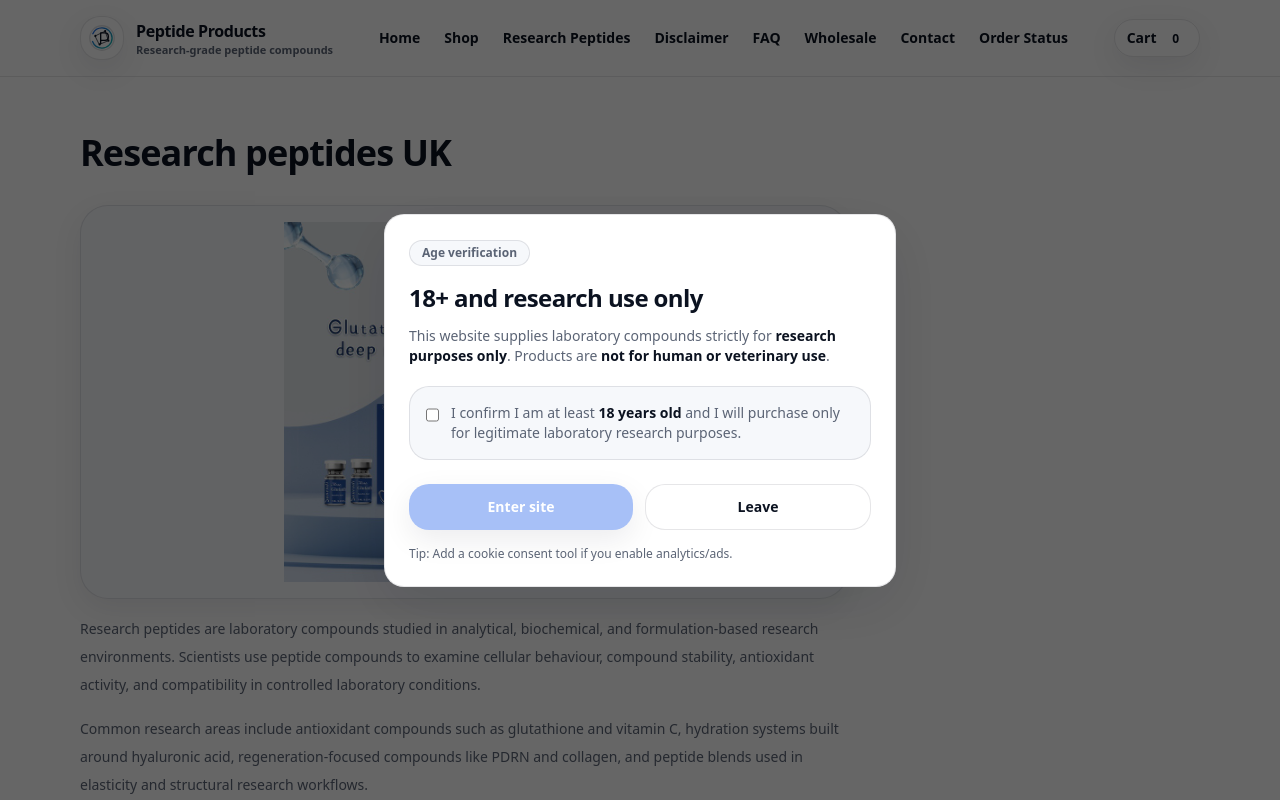
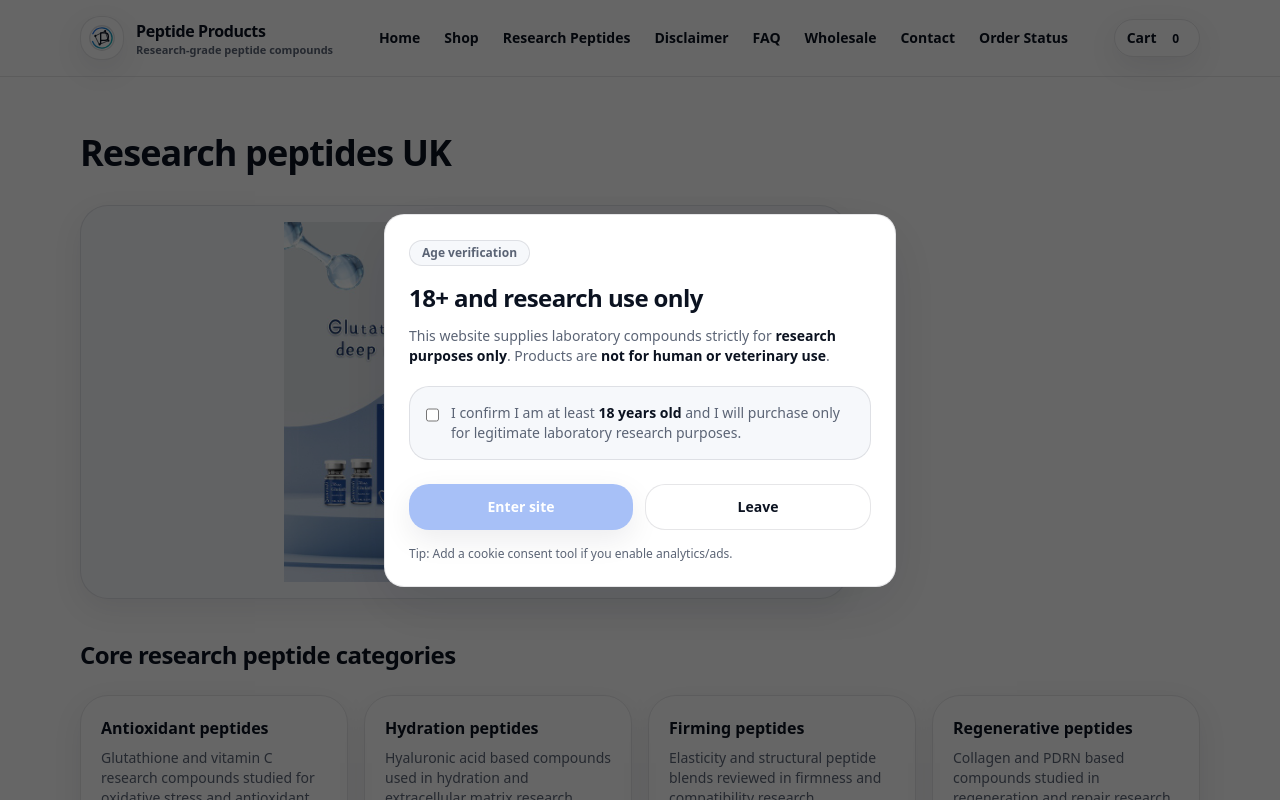
Before and after one commit to readdocs-ai/peptideproducts-store, a Next.js app: page /research-peptides-uk in a window 1280 px wide. Shown: the top 800 px of the page. Built offline with nearby package versions, Linux system fonts and the light colour scheme.

Commit message:
Add structured research peptide category linking

```diff
--- a/src/app/research-peptide-supplier-uk/page.tsx
+++ b/src/app/research-peptide-supplier-uk/page.tsx
@@ -26,6 +26,44 @@ export const metadata: Metadata = {
       "UK research peptide supplier page covering laboratory peptide compounds and direct links to core product lines.",
   },
 };
+
+<section className="mt-10">
+  <h2 className="text-2xl font-extrabold tracking-tight">
+    Core research peptide categories
+  </h2>
+
+  <div className="mt-6 grid gap-4 md:grid-cols-2 xl:grid-cols-4">
+
+    <Link href="/antioxidant-peptides" className="rounded-xl3 border border-line p-5 shadow-soft">
+      <div className="font-extrabold">Antioxidant peptides</div>
+      <p className="text-sm text-muted mt-2">
+        Glutathione and vitamin C research compounds studied for oxidative stress and antioxidant activity.
+      </p>
+    </Link>
+
+    <Link href="/hydration-peptides" className="rounded-xl3 border border-line p-5 shadow-soft">
+      <div className="font-extrabold">Hydration peptides</div>
+      <p className="text-sm text-muted mt-2">
+        Hyaluronic acid based compounds used in hydration and extracellular matrix research.
+      </p>
+    </Link>
+
+    <Link href="/firming-peptides" className="rounded-xl3 border border-line p-5 shadow-soft">
+      <div className="font-extrabold">Firming peptides</div>
+      <p className="text-sm text-muted mt-2">
+        Elasticity and structural peptide blends reviewed in firmness and compatibility research.
+      </p>
+    </Link>
+
+    <Link href="/regenerative-peptides" className="rounded-xl3 border border-line p-5 shadow-soft">
+      <div className="font-extrabold">Regenerative peptides</div>
+      <p className="text-sm text-muted mt-2">
+        Collagen and PDRN based compounds studied in regeneration and repair research environments.
+      </p>
+    </Link>
+
+  </div>
+</section>
 
 const productLinks = [
   {
--- a/src/app/research-peptides-uk/page.tsx
+++ b/src/app/research-peptides-uk/page.tsx
@@ -36,6 +36,44 @@ export default function ResearchPeptidesUK() {
                 />
               </div>
             </div>
+
+            <section className="mt-10">
+  <h2 className="text-2xl font-extrabold tracking-tight">
+    Core research peptide categories
+  </h2>
+
+  <div className="mt-6 grid gap-4 md:grid-cols-2 xl:grid-cols-4">
+
+    <Link href="/antioxidant-peptides" className="rounded-xl3 border border-line p-5 shadow-soft">
+      <div className="font-extrabold">Antioxidant peptides</div>
+      <p className="text-sm text-muted mt-2">
+        Glutathione and vitamin C research compounds studied for oxidative stress and antioxidant activity.
+      </p>
+    </Link>
+
+    <Link href="/hydration-peptides" className="rounded-xl3 border border-line p-5 shadow-soft">
+      <div className="font-extrabold">Hydration peptides</div>
+      <p className="text-sm text-muted mt-2">
+        Hyaluronic acid based compounds used in hydration and extracellular matrix research.
+      </p>
+    </Link>
+
+    <Link href="/firming-peptides" className="rounded-xl3 border border-line p-5 shadow-soft">
+      <div className="font-extrabold">Firming peptides</div>
+      <p className="text-sm text-muted mt-2">
+        Elasticity and structural peptide blends reviewed in firmness and compatibility research.
+      </p>
+    </Link>
+
+    <Link href="/regenerative-peptides" className="rounded-xl3 border border-line p-5 shadow-soft">
+      <div className="font-extrabold">Regenerative peptides</div>
+      <p className="text-sm text-muted mt-2">
+        Collagen and PDRN based compounds studied in regeneration and repair research environments.
+      </p>
+    </Link>
+
+  </div>
+</section>
 
             <p className="mt-4 max-w-3xl text-sm leading-7 text-muted">
               Research peptides are laboratory compounds studied in analytical,
--- a/src/app/research-peptides/page.tsx
+++ b/src/app/research-peptides/page.tsx
@@ -35,6 +35,44 @@ export const metadata: Metadata = {
     images: ["https://www.peptideproducts.co.uk/products/meso-vitamin-c-benefits.jpg"],
   },
 };
+
+<section className="mt-10">
+  <h2 className="text-2xl font-extrabold tracking-tight">
+    Core research peptide categories
+  </h2>
+
+  <div className="mt-6 grid gap-4 md:grid-cols-2 xl:grid-cols-4">
+
+    <Link href="/antioxidant-peptides" className="rounded-xl3 border border-line p-5 shadow-soft">
+      <div className="font-extrabold">Antioxidant peptides</div>
+      <p className="text-sm text-muted mt-2">
+        Glutathione and vitamin C research compounds studied for oxidative stress and antioxidant activity.
+      </p>
+    </Link>
+
+    <Link href="/hydration-peptides" className="rounded-xl3 border border-line p-5 shadow-soft">
+      <div className="font-extrabold">Hydration peptides</div>
+      <p className="text-sm text-muted mt-2">
+        Hyaluronic acid based compounds used in hydration and extracellular matrix research.
+      </p>
+    </Link>
+
+    <Link href="/firming-peptides" className="rounded-xl3 border border-line p-5 shadow-soft">
+      <div className="font-extrabold">Firming peptides</div>
+      <p className="text-sm text-muted mt-2">
+        Elasticity and structural peptide blends reviewed in firmness and compatibility research.
+      </p>
+    </Link>
+
+    <Link href="/regenerative-peptides" className="rounded-xl3 border border-line p-5 shadow-soft">
+      <div className="font-extrabold">Regenerative peptides</div>
+      <p className="text-sm text-muted mt-2">
+        Collagen and PDRN based compounds studied in regeneration and repair research environments.
+      </p>
+    </Link>
+
+  </div>
+</section>
 
 const featureCards = [
   {
```
